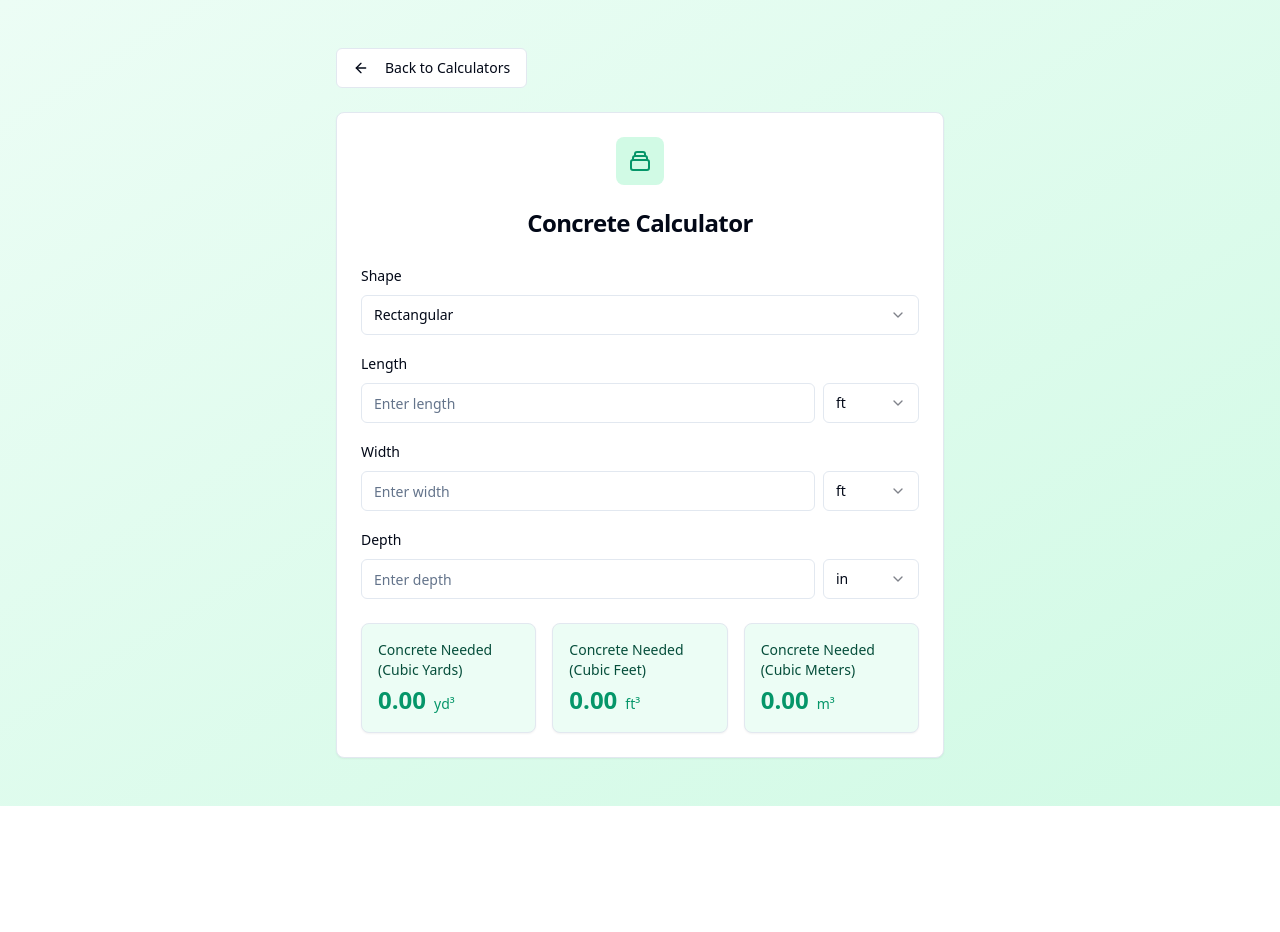
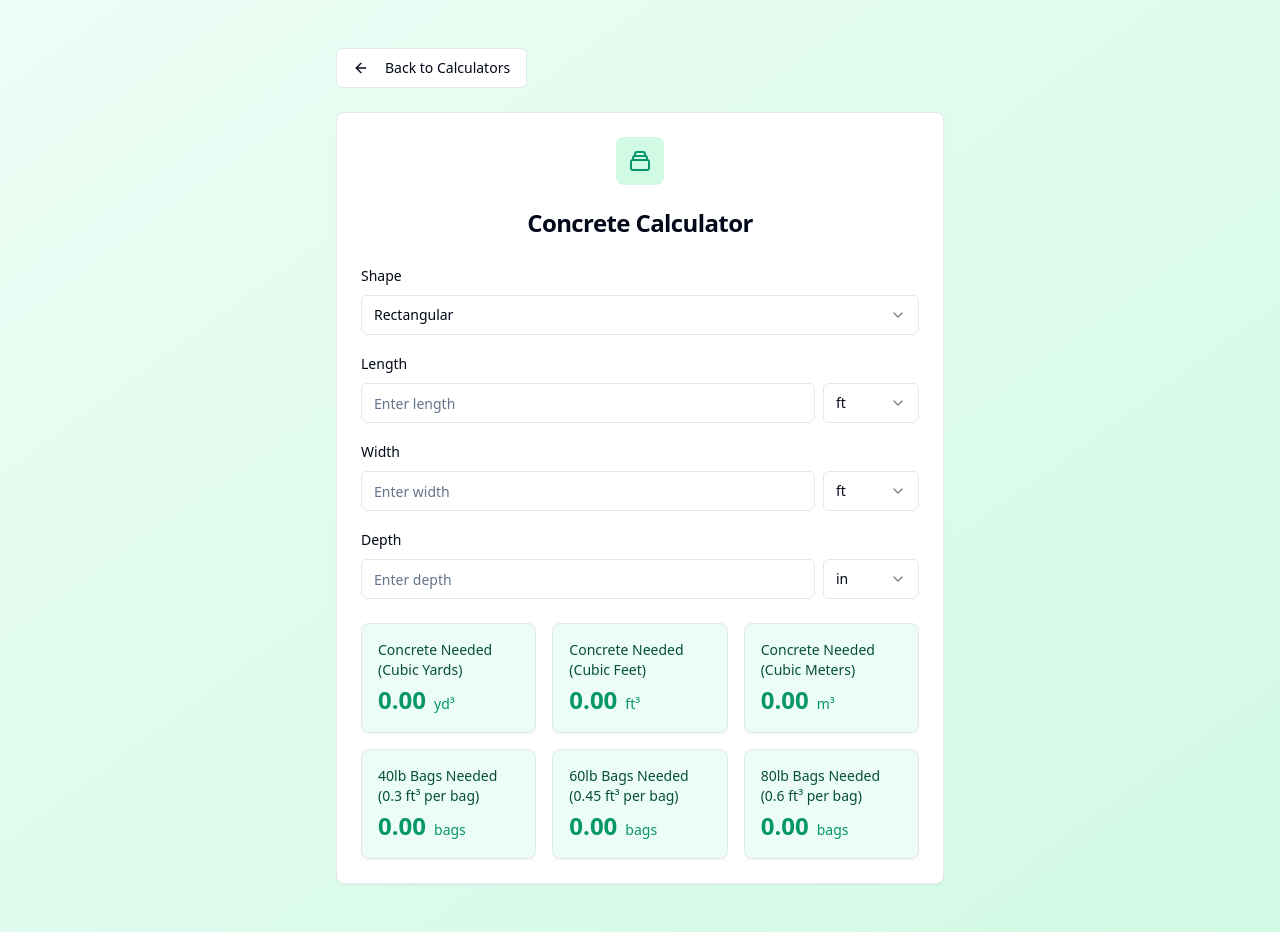
Before and after one commit to dannytakacs138/landscaping-calculator, a React (Vite) app: page /concrete in a window 1280 px wide. Before the commit the page ends 806 px from the top, so only its background shows below. Built offline with nearby package versions, Linux system fonts and the light colour scheme.

Commit message:
Add concrete bag calculations
Implement additional results in the Concrete Calculator for 40lb, 60lb, and 80lb bags based on their coverage of 0.3, 0.45, and 0.6 cubic feet respectively.
[skip gpt_engineer]

```diff
--- /dev/null
+++ b/src/components/concrete/ConcreteResults.tsx
@@ -0,0 +1,54 @@
+import { CalculatorResult } from "@/components/CalculatorResult";
+
+interface ConcreteResultsProps {
+  cubicYards: number;
+  cubicFeet: number;
+  cubicMeters: number;
+  bags40lb: number;
+  bags60lb: number;
+  bags80lb: number;
+}
+
+export const ConcreteResults = ({
+  cubicYards,
+  cubicFeet,
+  cubicMeters,
+  bags40lb,
+  bags60lb,
+  bags80lb,
+}: ConcreteResultsProps) => {
+  return (
+    <div className="grid grid-cols-1 md:grid-cols-2 lg:grid-cols-3 gap-4">
+      <CalculatorResult
+        label="Concrete Needed (Cubic Yards)"
+        value={cubicYards}
+        unit="yd³"
+      />
+      <CalculatorResult
+        label="Concrete Needed (Cubic Feet)"
+        value={cubicFeet}
+        unit="ft³"
+      />
+      <CalculatorResult
+        label="Concrete Needed (Cubic Meters)"
+        value={cubicMeters}
+        unit="m³"
+      />
+      <CalculatorResult
+        label="40lb Bags Needed (0.3 ft³ per bag)"
+        value={bags40lb}
+        unit="bags"
+      />
+      <CalculatorResult
+        label="60lb Bags Needed (0.45 ft³ per bag)"
+        value={bags60lb}
+        unit="bags"
+      />
+      <CalculatorResult
+        label="80lb Bags Needed (0.6 ft³ per bag)"
+        value={bags80lb}
+        unit="bags"
+      />
+    </div>
+  );
+};
--- a/src/pages/ConcreteCalculator.tsx
+++ b/src/pages/ConcreteCalculator.tsx
@@ -3,10 +3,10 @@ import { ArrowLeft } from "lucide-react";
 import { Button } from "@/components/ui/button";
 import { Card, CardContent, CardHeader, CardTitle } from "@/components/ui/card";
 import { CalculatorInput } from "@/components/CalculatorInput";
-import { CalculatorResult } from "@/components/CalculatorResult";
 import { useNavigate } from "react-router-dom";
 import { convertToFeet } from "@/utils/unitConversions";
 import { ShapeSelector } from "@/components/gravel/ShapeSelector";
+import { ConcreteResults } from "@/components/concrete/ConcreteResults";
 
 const ConcreteCalculator = () => {
   const navigate = useNavigate();
@@ -45,6 +45,18 @@ const ConcreteCalculator = () => {
 
   const calculateCubicMeters = () => {
     return calculateCubicFeet() * 0.0283168;
+  };
+
+  const calculate40lbBags = () => {
+    return Math.ceil(calculateCubicFeet() / 0.3);
+  };
+
+  const calculate60lbBags = () => {
+    return Math.ceil(calculateCubicFeet() / 0.45);
+  };
+
+  const calculate80lbBags = () => {
+    return Math.ceil(calculateCubicFeet() / 0.6);
   };
 
   return (
@@ -123,23 +135,14 @@ const ConcreteCalculator = () => {
               />
             </div>
 
-            <div className="grid grid-cols-1 md:grid-cols-3 gap-4">
-              <CalculatorResult
-                label="Concrete Needed (Cubic Yards)"
-                value={calculateCubicYards()}
-                unit="yd³"
-              />
-              <CalculatorResult
-                label="Concrete Needed (Cubic Feet)"
-                value={calculateCubicFeet()}
-                unit="ft³"
-              />
-              <CalculatorResult
-                label="Concrete Needed (Cubic Meters)"
-                value={calculateCubicMeters()}
-                unit="m³"
-              />
-            </div>
+            <ConcreteResults
+              cubicYards={calculateCubicYards()}
+              cubicFeet={calculateCubicFeet()}
+              cubicMeters={calculateCubicMeters()}
+              bags40lb={calculate40lbBags()}
+              bags60lb={calculate60lbBags()}
+              bags80lb={calculate80lbBags()}
+            />
           </CardContent>
         </Card>
       </div>
```
